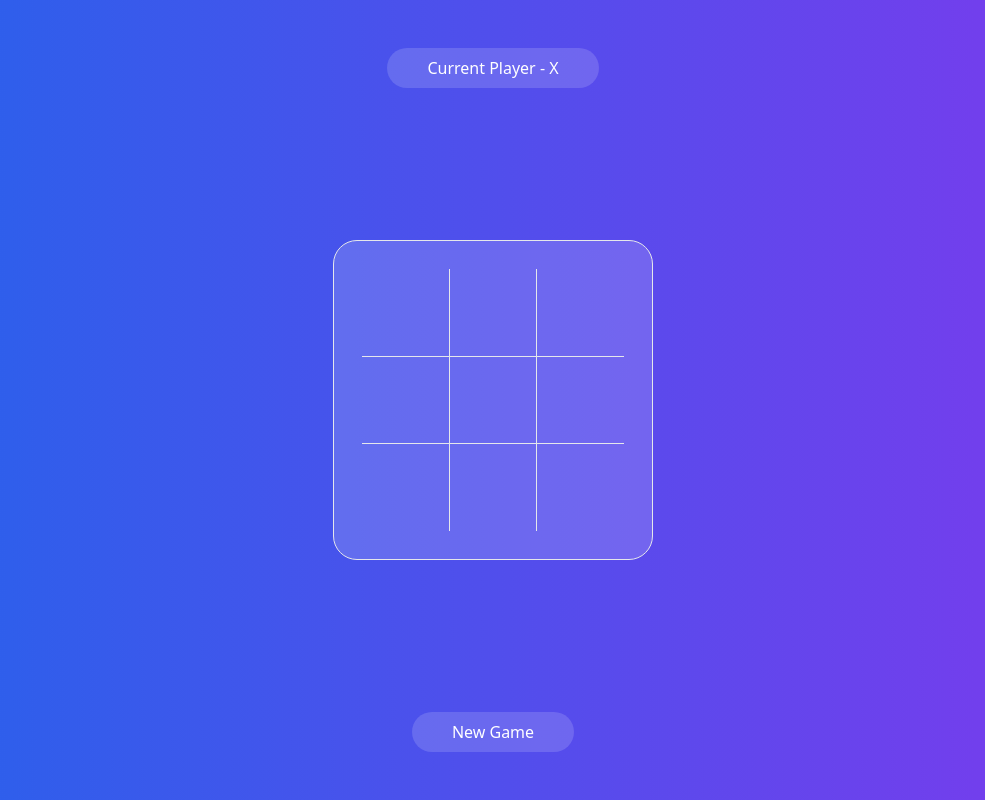
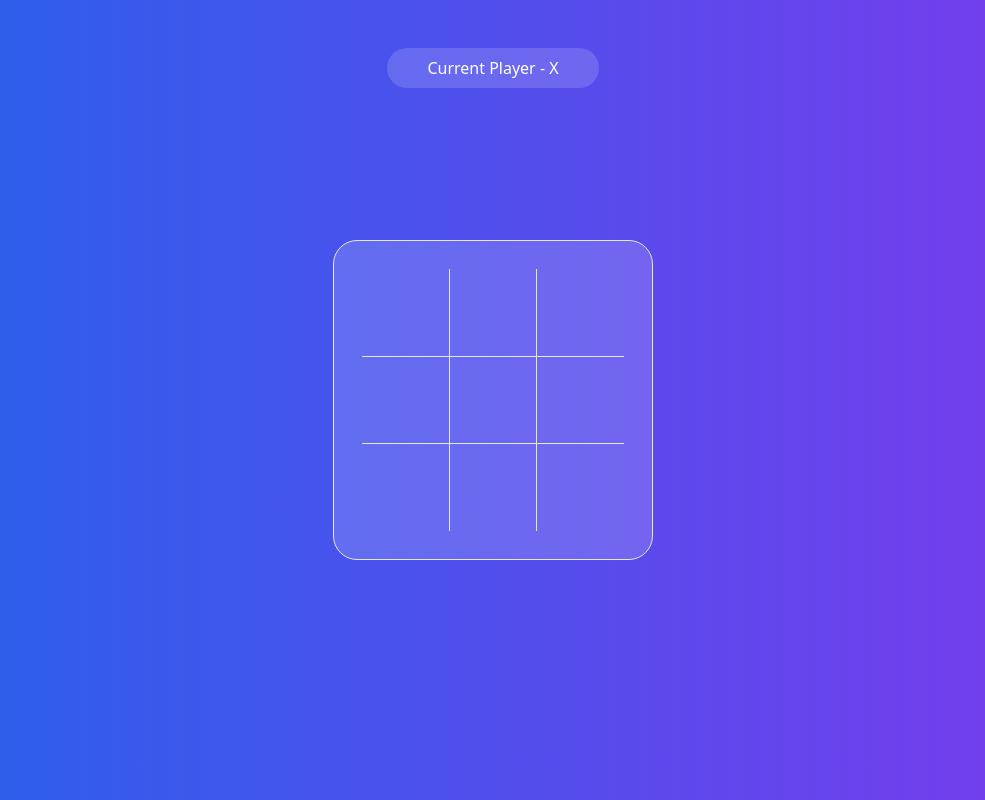
Before and after one commit to Shubzz-z/tictactoe, a plain HTML site: page index.html in a window 1280 px wide. Shown: the whole page, without its empty margins (147-1132 px from the left). Drawn offline with nearby package versions, Linux system fonts and the light colour scheme.

Commit message:
new game hidden fixed

```diff
--- a/index.html
+++ b/index.html
@@ -20,7 +20,7 @@
             <div class="border-l border-r w-full aspect-square flex justify-center items-center"></div>
             <div class="w-full aspect-square flex justify-center items-center"></div>
         </div>
-        <button class="bg-white bg-opacity-15 px-10 py-2 rounded-3xl absolute bottom-12" data-new-game>New Game</button>
+        <button class="bg-white bg-opacity-15 px-10 py-2 rounded-3xl absolute bottom-12 hidden" data-new-game>New Game</button>
     </div>
     <script src="script.js"></script>
 </body>
--- a/script.js
+++ b/script.js
@@ -20,6 +20,7 @@ function initGame(){
     currentPlayer="X";
     gridposition = ["","","","","","","","",""];
     currentPlayerblock.textContent =`Current Player - ${currentPlayer}`;
+    newGame.classList.add ("hidden");
     gameDivs.forEach((div)=>{
         div.classList.remove("bg-green-600")
         div.textContent="";
@@ -77,8 +78,5 @@ gameDivs.forEach((div, index) => {
     div.style.cursor = 'pointer';
 });
 
-// function endGame() {
-
-// }
 
 newGame.addEventListener("click",initGame);
```
